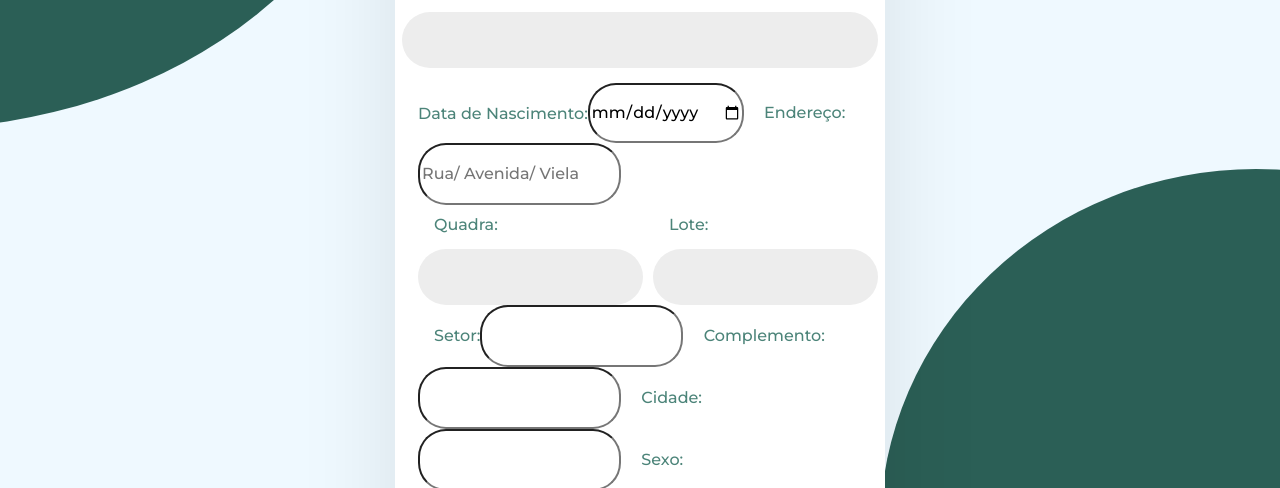
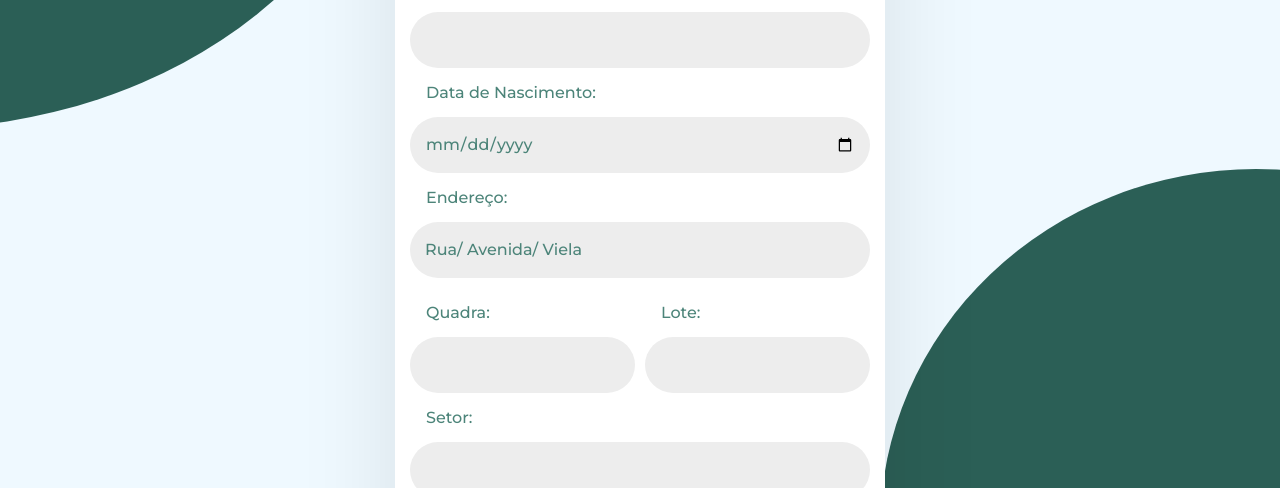
Before and after one commit to igoreis02/projeto-disBancoDeDados, a plain HTML site: page cadastro.html in a window 1280 px wide. Shown: the part 271-759 px from the top of the page. Drawn offline with Linux system fonts and the light colour scheme.

Commit message:
Adicionando label

```diff
--- a/cadastro.html
+++ b/cadastro.html
@@ -14,20 +14,20 @@
         <form class="form" id="formulario">
 
              <label for="" class="titulo">Nome Completo:</label><input type="text" name="nome" id="nome" required/>
-            <spacn class="titulo">Data de Nascimento:</span><input type="date" name="dt_nascimento" id="dt_Nascimento" required/>
-            <span class="titulo">Endereço:</span><input type="text" name="endereco" id="endereco" placeholder="Rua/ Avenida/ Viela" required/>
+            <label for="" class="titulo">Data de Nascimento:</label><input type="date" name="dt_nascimento" id="dt_Nascimento" required/>
+            <label for="" class="titulo">Endereço:</label><input type="text" name="endereco" id="endereco" placeholder="Rua/ Avenida/ Viela" required/>
             <div class="conteiner-quadra-lote">
             <div class="form qd-lt">
-                <span class="titulo">Quadra:</span><input type="text" name="quadra" id="quadra" required/>
+                <label for="" class="titulo">Quadra:</label><input type="text" name="quadra" id="quadra" required/>
             </div>
             <div class="form qd-lt">
-                <span class="titulo">Lote:</span><input type="text"  name="lote" id="lote" required/>
+                <label for="" class="titulo">Lote:</label><input type="text"  name="lote" id="lote" required/>
             </div>
             </div>
-            <span class="titulo">Setor:</span><input type="text" name="setor" id="setor" required/>
-            <span class="titulo">Complemento:</span><input type="text" name="complemento" id="complemento" required/>
-            <span class="titulo">Cidade:</span><input type="text" name="cidade" id="cidade"  required>
-            <span class="titulo">Sexo:<br></span>
+            <label for="" class="titulo">Setor:</label><input type="text" name="setor" id="setor" required/>
+            <label for="" class="titulo">Complemento:</label><input type="text" name="complemento" id="complemento" required/>
+            <label for="" class="titulo">Cidade:</label><input type="text" name="cidade" id="cidade"  required>
+            <label for="" class="titulo">Sexo:<br></span>
             <div class="conteiner-quadra-lote">
 
             <div class="masculino_feminino">
```
